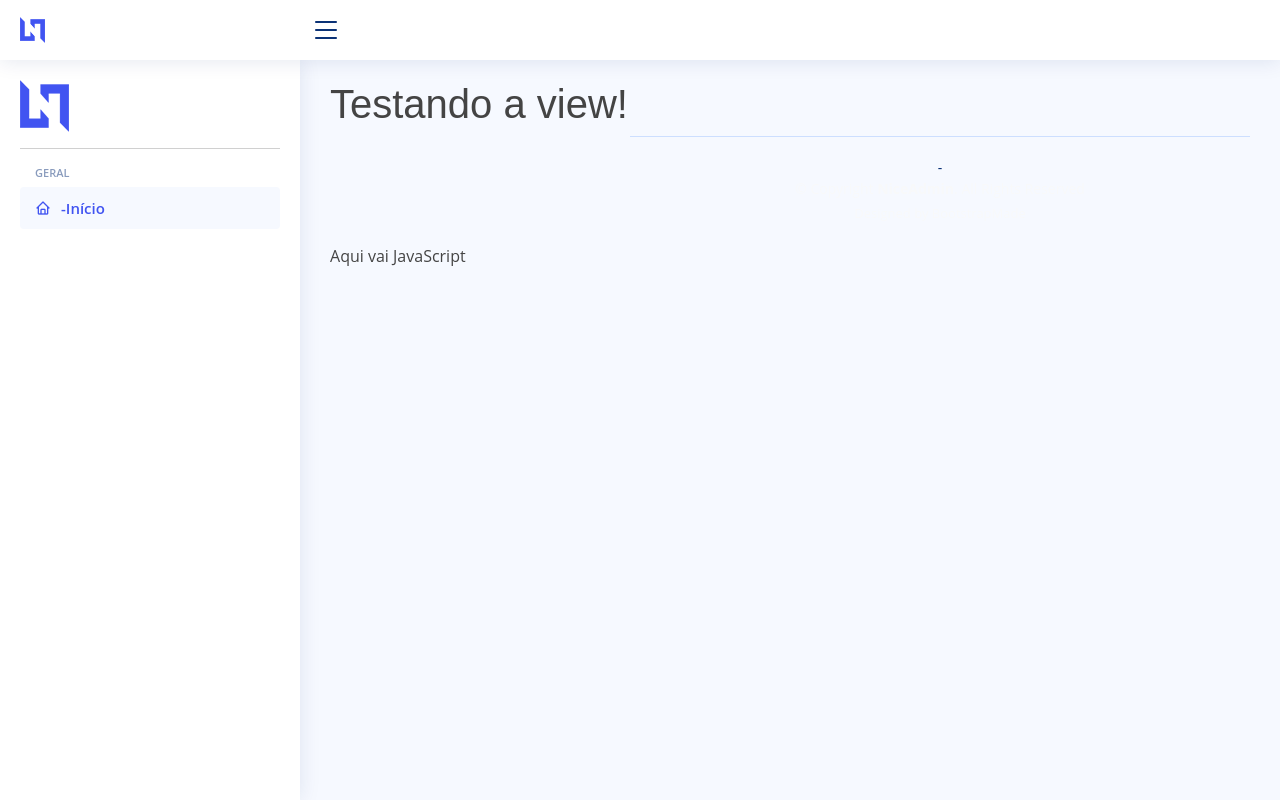
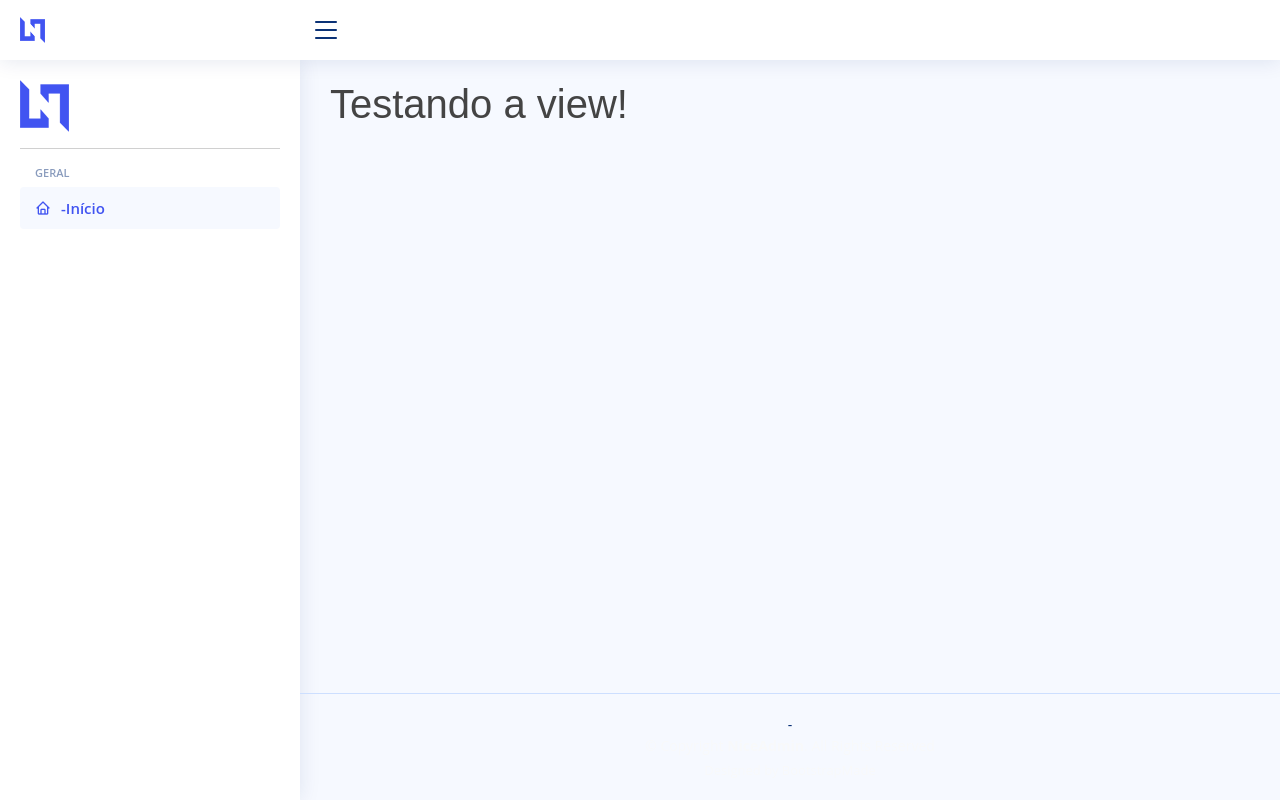
Before and after one commit to Milkshakson/app.ferroouforra.com.br, a CodeIgniter 4 app: the page made by app/Views/welcome_message.php in a window 1280 px wide. Run offline with PHP 8.4 and a stand-in for CodeIgniter, Linux system fonts and the light colour scheme; the template is opened without the code that fills it, so the values that code supplies are empty; some libraries are stand-ins or nearby versions.

Commit message:
Footer fixed bottom

```diff
--- a/app/Views/footer.php
+++ b/app/Views/footer.php
@@ -1,4 +1,4 @@
-<footer id="footer" class="footer">
+<footer id="footer" class="footer fixed-bottom">
     <div class="copyright">
         <?= config('app_name') ?>
         -
--- a/app/Views/welcome_message.php
+++ b/app/Views/welcome_message.php
@@ -7,8 +7,6 @@
     <h1>Testando o footer</h1>
 <?= $this->endSection() ?>
 <?=$this->section('customJavascriptFooter')?>
-
-Aqui vai JavaScript
 <script>
     function cronometro() {
         setTimeout(function() {
```
